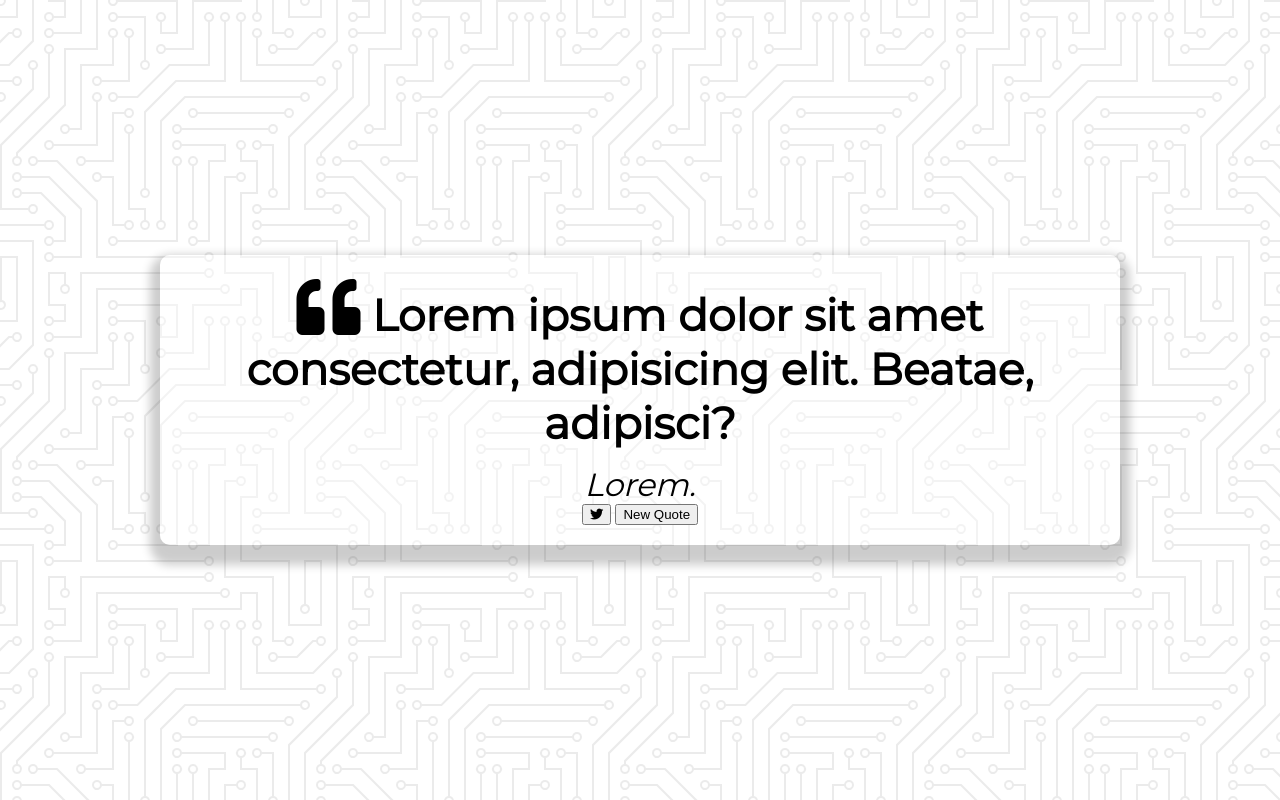
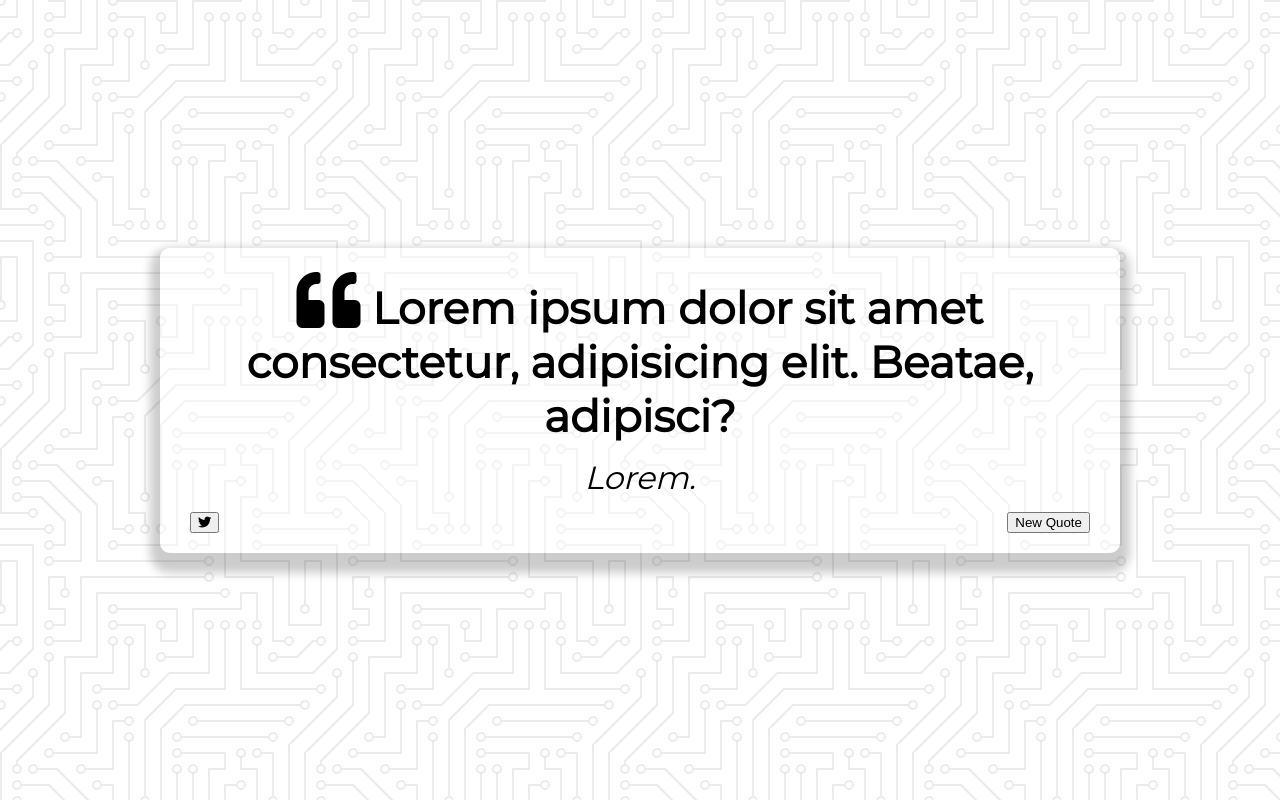
Before and after one commit to jmolina518/quote-generator, a plain HTML site: page index.html in a window 1280 px wide. Drawn offline with Linux system fonts and the light colour scheme.

Commit message:
add button-container style

```diff
--- a/style.css
+++ b/style.css
@@ -46,6 +46,12 @@ body {
   font-style: italic;
 }
 
+.button-container {
+  margin-top: 15px;
+  display: flex;
+  justify-content: space-between;
+}
+
 /* Media Query: Tablet or Smaller */
 @media screen and (max-width: 1000px) {
   .quote-container {
```
